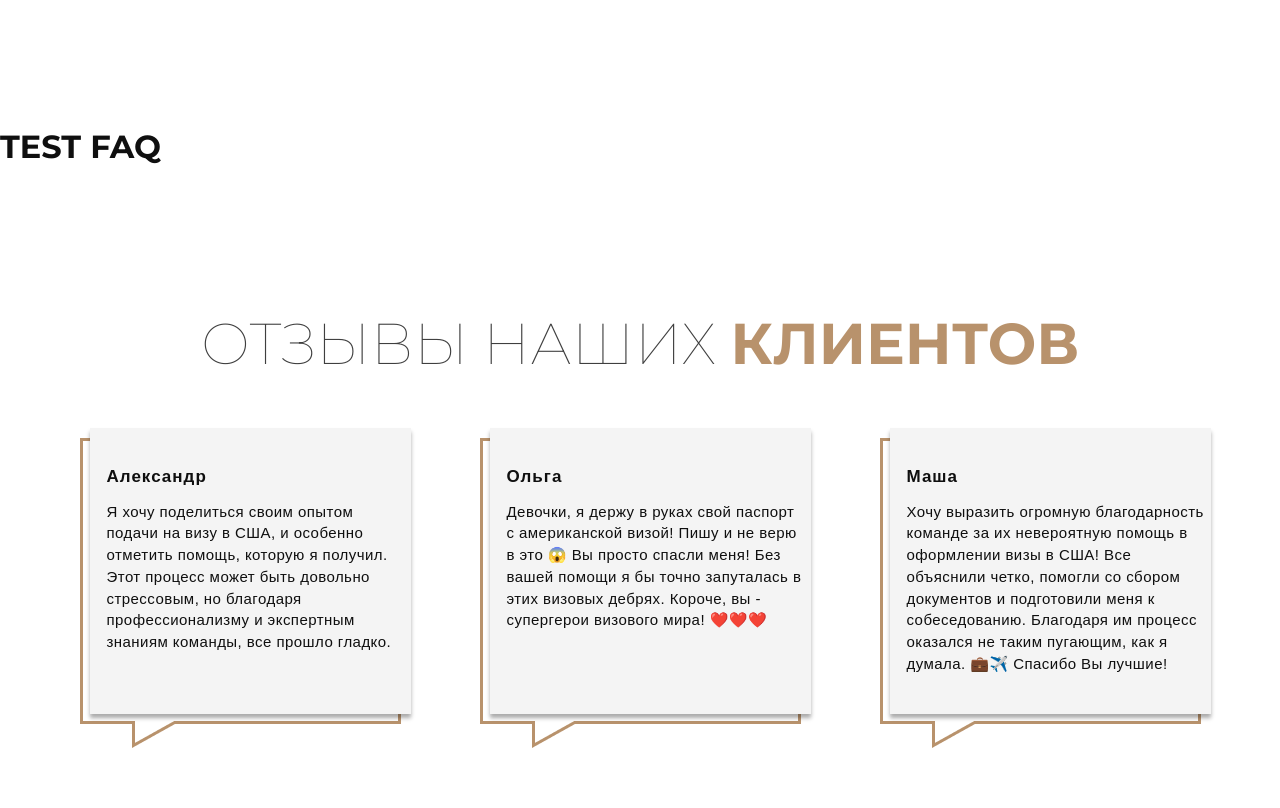
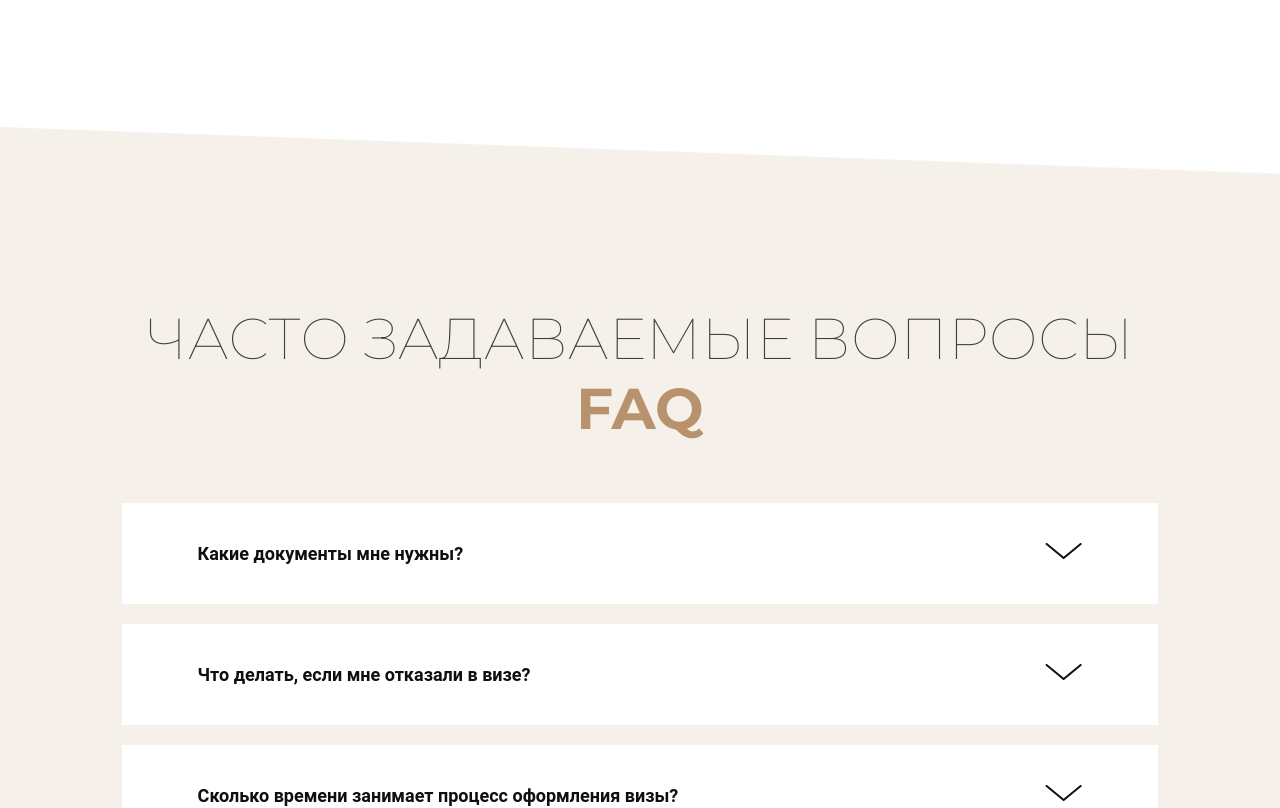
Before and after one commit to OlyaSDM/visatraveleasy, a React (Vite) app: page / in a window 1280 px wide. Shown: the part 5980-6788 px from the top of the page. Built offline with nearby package versions, Linux system fonts and the light colour scheme.

Commit message:
add faq section

```diff
--- a/src/components/faq/Faq.jsx
+++ b/src/components/faq/Faq.jsx
@@ -1,10 +1,96 @@
 import './faq.css';
 import './faq-adaptive.css';
+import React, { useState, useEffect  } from "react";
+
+
+const faqData = [
+    { question: "Какие документы мне нужны?", answer: "здесь ответ на вопрос"},
+    { question: "Что делать, если мне отказали в визе?", answer: "здесь ответ на вопрос"},
+    { question: "Сколько времени занимает процесс оформления визы?", answer: "здесь ответ на вопрос"},
+    { question: "Какие документы мне нужны?", answer: "Список документов зависит от типа визы. Мы предоставим вам полный список на консультации."},
+];
 
 const Faq = () => {
+    const [activeIndex, setActiveIndex] = useState(null);
+
+    const toggleAnswer = (index) => {
+        setActiveIndex(activeIndex === index ? null : index);
+    };
+
+    useEffect(() => {
+        const handleClickOutside = (event) => {
+            if (!event.target.closest(".faq-item")) {
+                setActiveIndex(null);
+            }
+        };
+
+        document.addEventListener("click", handleClickOutside);
+
+        return () => {
+            document.removeEventListener("click", handleClickOutside);
+        };
+    }, []);
+
     return (
-        <h1>TEST FAQ</h1>
+        <section className="faq">
+            <div className="faq-container">
+                <h2 className="faq-title">ЧАСТО ЗАДАВАЕМЫЕ ВОПРОСЫ</h2>
+                <h2 className=" faq-title faq-subtitle">FAQ</h2>
+                {faqData.map((item, index) => (
+                    <div
+                        key={index}
+                        className={`faq-item ${activeIndex === index ? "active" : ""}`}
+                        onClick={() => toggleAnswer(index)}
+                    >
+                        <div className="faq-question">
+                            <span className="faq-text">{item.question}</span>
+                            <span className="faq-arrow">
+                                {activeIndex === index ? (
+                                    <svg
+                                        width="37"
+                                        height="16"
+                                        viewBox="0 0 37 16"
+                                        fill="none"
+                                        xmlns="http://www.w3.org/2000/svg"
+                                    >
+                                        <path
+                                            d="M1.63965 15L18.6396 1L35.6396 15"
+                                            stroke="#0F0F0F"
+                                            strokeWidth="2"
+                                            strokeLinecap="round"
+                                            strokeLinejoin="round"
+                                        />
+                                    </svg>
+                                ) : (
+                                    <svg
+                                        width="37"
+                                        height="16"
+                                        viewBox="0 0 37 16"
+                                        fill="none"
+                                        xmlns="http://www.w3.org/2000/svg"
+                                    >
+                                        <path
+                                            d="M1.63965 1L18.6396 15L35.6396 1"
+                                            stroke="#0F0F0F"
+                                            strokeWidth="2"
+                                            strokeLinecap="round"
+                                            strokeLinejoin="round"
+                                        />
+                                    </svg>
+                                )}
+                            </span>
+                        </div>
+                        {activeIndex === index && (
+                            <div className="faq-answer">
+                                <p className="faq-text2">{item.answer}</p>
+                            </div>
+                        )}
+                    </div>
+                ))}
+            </div>
+        </section>
     )
 }
 
+
 export default Faq;
--- a/src/components/faq/faq.css
+++ b/src/components/faq/faq.css
@@ -8,3 +8,90 @@
     margin: 0;
     padding: 0;
 }
+
+.faq {
+    background-image: url('../../assets/bg_faq.png');
+    width: 100%;
+    background-size:cover;
+}
+
+.faq-container {
+    display: flex;
+    flex-direction: column;
+    flex-wrap: wrap;
+    align-items: center;
+    padding-top: 176px;
+    padding-bottom: 176px;
+}
+
+.faq-title {
+    font-size: 67px;
+    font-size: clamp(1.5rem, 2vw + 2rem, 5rem);
+    font-weight: lighter;
+    font-family: var(--font-family);
+    text-align: center;
+}
+
+.faq-subtitle {
+    color: rgba(184, 146, 108, 1);
+    font-weight: 700;
+    margin-bottom: 50px;
+}
+
+.faq-item {
+    background-color: #FFFFFF;
+    width: 81%;
+    margin: 10px;
+    padding: 40px;
+    cursor: pointer;
+    transition: color 0.3s ease;
+}
+
+.faq-item:hover {
+    box-shadow: 0px 4px 10px rgba(0, 0, 0, 0.3);
+    transform: translateY(-2px);
+}
+
+.faq-item:hover .faq-question .faq-text,
+.faq-item:hover .faq-question .faq-arrow {
+    color: rgba(184, 146, 108, 1);
+}
+
+.faq-item:hover .faq-question .faq-arrow svg path {
+    stroke: rgba(184, 146, 108, 1);
+    transition: stroke 0.3s ease;
+}
+
+.faq-question {
+    color: #0F0F0F;
+    display:flex;
+    gap: 10px;
+}
+
+.faq-answer {
+    color: #6A6767;
+}
+
+
+.faq-arrow {
+    flex-grow: 0;
+    padding-right: 36px;
+}
+
+.faq-text {
+    flex-grow: 1;
+}
+
+
+.faq-text,
+.faq-text2 {
+    font-family: var(--second-family);
+    padding-left: 36px;
+    font-size: 18px;
+    font-weight: 700;
+    line-height: 21px;
+}
+
+.faq-text2 {
+    padding-top: 20px
+}
```
Also changed, not shown: src/assets/bg_faq.png (added).
